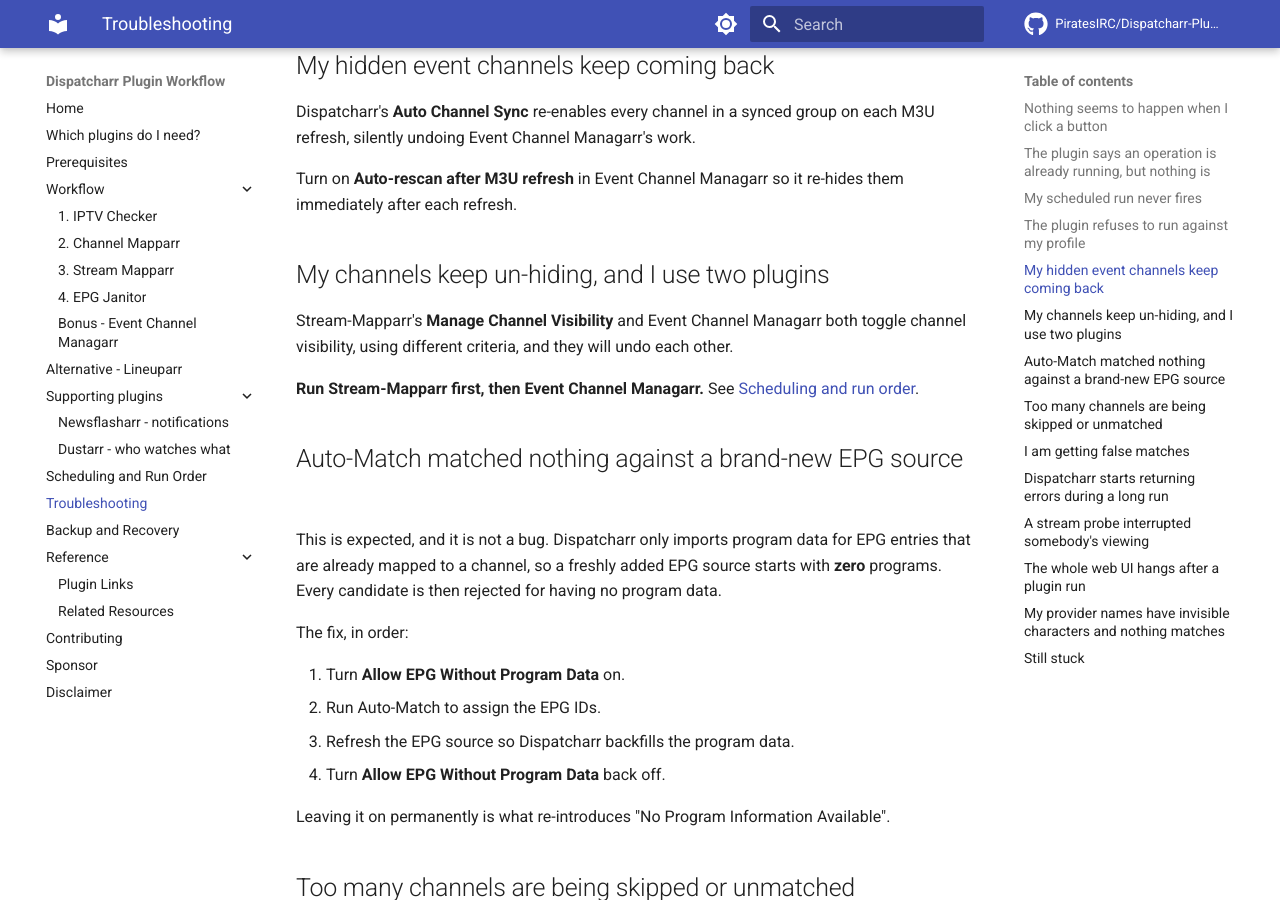
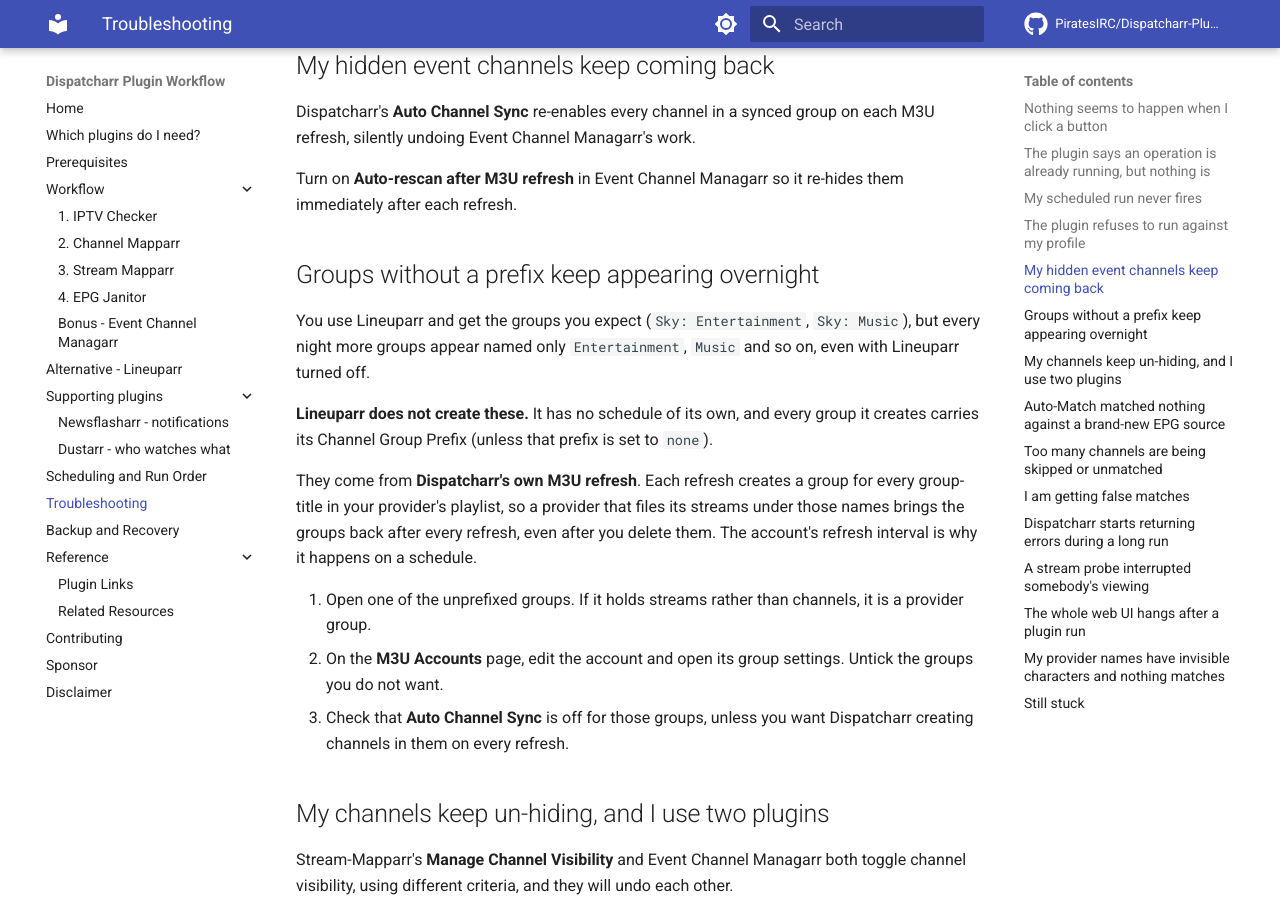
Before and after one commit to PiratesIRC/Dispatcharr-Plugin-Workflow, an MkDocs documentation site: the page built from docs/troubleshooting.md, in a window 1280 px wide and 900 px high, scrolled down 1313 px. Built offline with MkDocs 1.6.1 and Material for MkDocs 9.7.7, drawn with Linux system fonts in a browser that asks for light colours; comment, search, counter and statistics services are not loaded.

Commit message:
docs: troubleshooting entry for unprefixed groups after an M3U refresh
Co-Authored-By: Claude Opus 5.5 (1M context) <noreply@anthropic.com>

```diff
--- a/docs/troubleshooting.md
+++ b/docs/troubleshooting.md
@@ -37,6 +37,18 @@ Stream-Mapparr will not run against the default **"All"** profile, and several p
 Dispatcharr's **Auto Channel Sync** re-enables every channel in a synced group on each M3U refresh, silently undoing Event Channel Managarr's work.
 
 Turn on **Auto-rescan after M3U refresh** in Event Channel Managarr so it re-hides them immediately after each refresh.
+
+## Groups without a prefix keep appearing overnight
+
+You use Lineuparr and get the groups you expect (`Sky: Entertainment`, `Sky: Music`), but every night more groups appear named only `Entertainment`, `Music` and so on, even with Lineuparr turned off.
+
+**Lineuparr does not create these.** It has no schedule of its own, and every group it creates carries its Channel Group Prefix (unless that prefix is set to `none`).
+
+They come from **Dispatcharr's own M3U refresh**. Each refresh creates a group for every group-title in your provider's playlist, so a provider that files its streams under those names brings the groups back after every refresh, even after you delete them. The account's refresh interval is why it happens on a schedule.
+
+1. Open one of the unprefixed groups. If it holds streams rather than channels, it is a provider group.
+2. On the **M3U Accounts** page, edit the account and open its group settings. Untick the groups you do not want.
+3. Check that **Auto Channel Sync** is off for those groups, unless you want Dispatcharr creating channels in them on every refresh.
 
 ## My channels keep un-hiding, and I use two plugins
 
```
